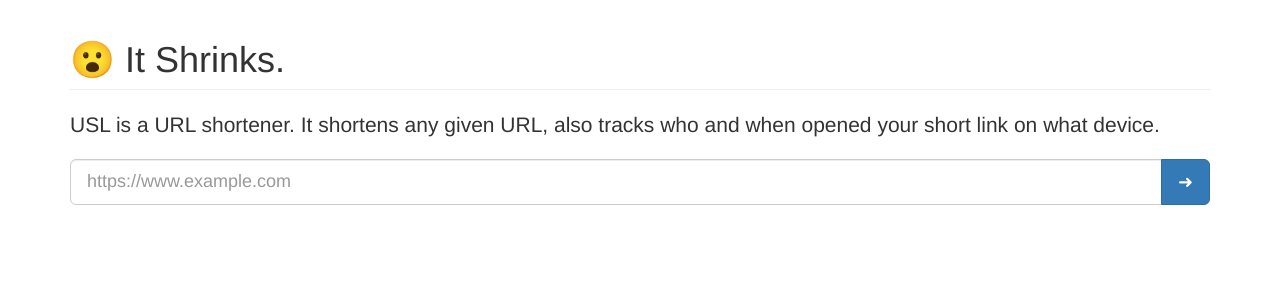
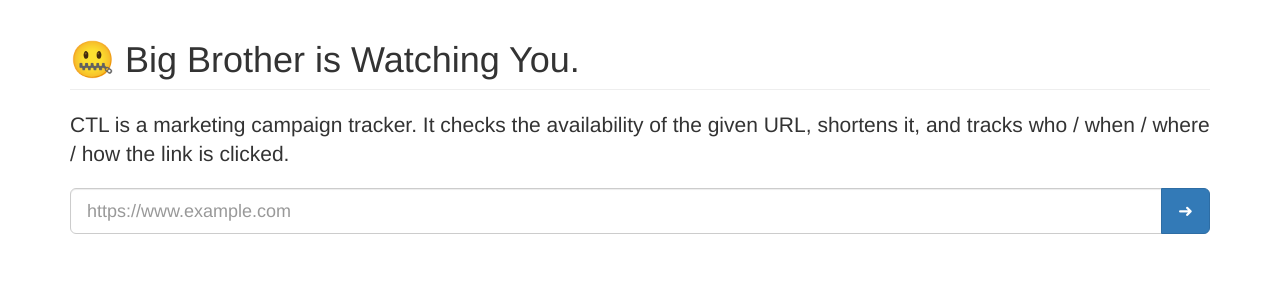
Before and after one commit to nervouna/Sniff, a Flask app: page / in a window 1280 px wide. Shown: the top 300 px of the page. Run offline with Flask 2, Linux system fonts and the light colour scheme; some libraries are stand-ins or nearby versions.

Commit message:
chore: name change

```diff
--- a/templates/index.html
+++ b/templates/index.html
@@ -5,14 +5,14 @@
     <meta name="viewport" content="initial-scale=1.0, user-scalable=no, width=device-width">
     <link rel="stylesheet" href="{{ url_for('static', filename='css/bootstrap.min.css') }}">
     <link rel="stylesheet" href="{{ url_for('static', filename='css/style.css') }}">
-    <title>URL Shortener on LeanCloud</title>
+    <title>Marketing Campaign Tracker on LeanCloud</title>
   </head>
   <body>
     <div class="container">
 
       <header>
-        <h1 class="page-header">😮 It Shrinks.</h1>
-        <p class="lead">USL is a URL shortener. It shortens any given URL, also tracks who and when opened your short link on what device.</p>
+        <h1 class="page-header">🤐 Big Brother is Watching You.</h1>
+        <p class="lead">CTL is a marketing campaign tracker. It checks the availability of the given URL, shortens it, and tracks who / when / where / how the link is clicked.</p>
       </header>
 
       <section>
```
Also changed, not shown: README.md.
